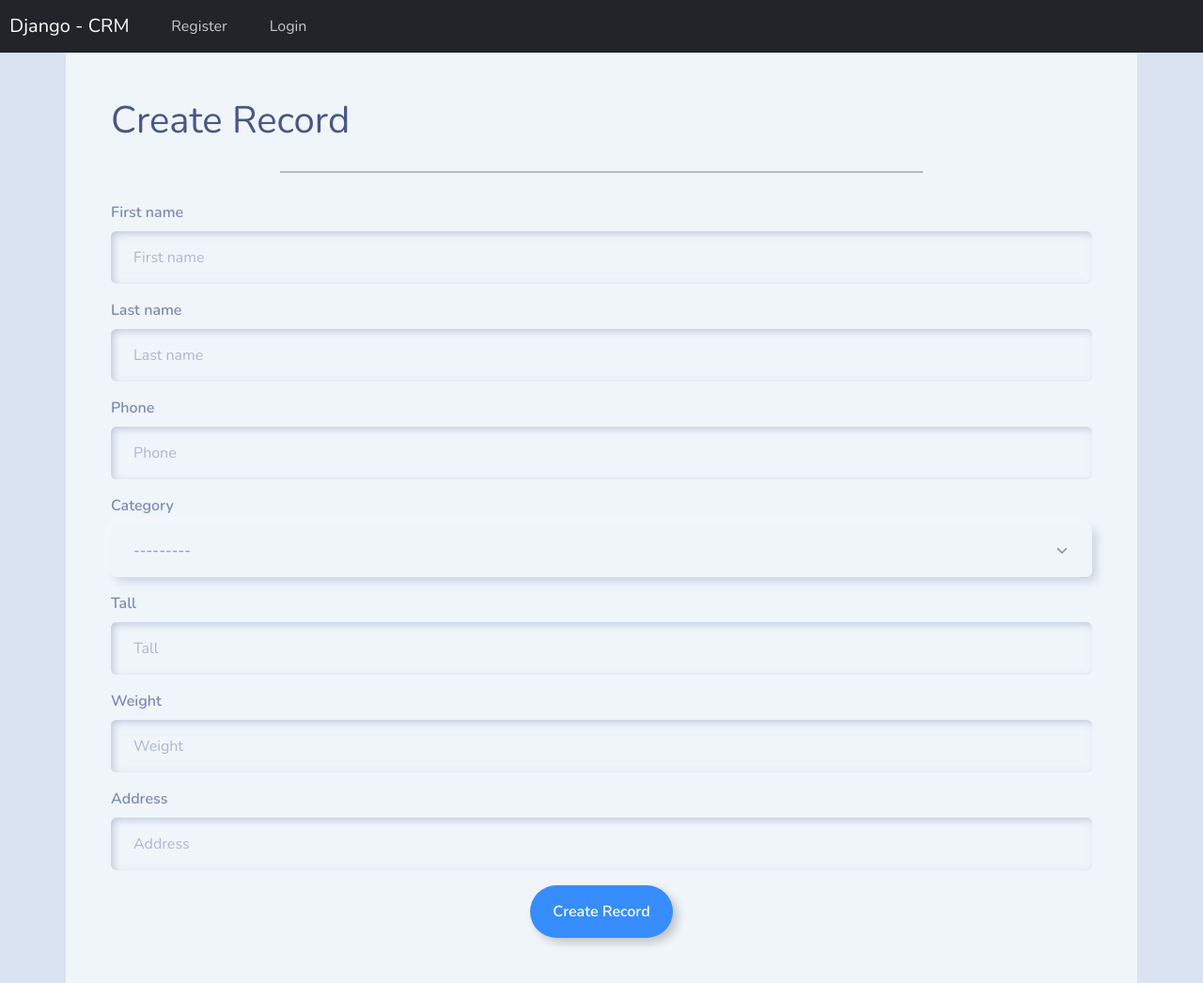
After one commit to ahmedfetooh1/CRM, a Django app: page /create-record in a window 1280 px wide. The commit adds this page. Shown: the whole page at 94% size. Run offline with Django 5.2, Linux system fonts and the light colour scheme; data comes from the database, SQL or seed files in the repository; both versions use the stored data as it was after the commit; some libraries are stand-ins or nearby versions.

```diff
--- /dev/null
+++ b/templates/web/create-record.html
@@ -0,0 +1,19 @@
+{% extends 'base.html' %}
+{% load bootstrap5 %}
+
+
+{% block content %}
+<div class="container bg-light shadow-md p-5 form-layout">
+    <h1>Create Record</h1>
+    <hr style="border: 1px solid #000; margin: 30px 180px;" >
+    <form method="POST">
+        {% csrf_token %}
+        {% bootstrap_form form %}
+        <div class="text-center">
+            <button type="submit" class="btn btn-outline-primary">Create Record</button>
+        </div>
+    </form>
+
+</div>
+
+{% endblock %}
--- a/webapp/forms.py
+++ b/webapp/forms.py
@@ -1,8 +1,11 @@
 from django import forms
 from django.contrib.auth.forms import UserCreationForm , AuthenticationForm
 from django.contrib.auth.models import User
+from .models import Record
+from django.forms.widgets import TextInput , PasswordInput
 
-from django.forms.widgets import TextInput , PasswordInput
+
+
 class CreateUserForm(UserCreationForm):
     class Meta :
         model = User
@@ -12,3 +15,10 @@ class CreateUserForm(UserCreationForm):
 class LoginForm(AuthenticationForm):
     username = forms.CharField(widget=TextInput)
     password = forms.CharField(widget=PasswordInput)
+
+
+
+class CreateRecordForm(forms.ModelForm):
+    class Meta :
+        model = Record
+        fields = ['first_name','last_name','phone','category','tall','weight','address']
--- a/webapp/models.py
+++ b/webapp/models.py
@@ -19,5 +19,8 @@ class Record(models.Model):
     address = models.CharField(max_length=500)
     create_at = models.DateField(auto_now_add=True)
 
+    class Meta:
+        ordering = ['-create_at']
+
     def __str__(self):
         return self.first_name + " " + self.last_name
--- a/webapp/urls.py
+++ b/webapp/urls.py
@@ -7,4 +7,5 @@ urlpatterns = [
     path('my-login/',views.my_login,name='login'),
     path('dashboard/',views.dashboard,name='dashboard'),
     path('logout/',views.my_logout,name='logout'),
+    path('create-record',views.create_record,name='createrecord')
 ]
--- a/webapp/views.py
+++ b/webapp/views.py
@@ -1,7 +1,8 @@
 from django.shortcuts import render ,redirect
-from .forms import CreateUserForm , LoginForm
+from .forms import CreateUserForm , LoginForm ,CreateRecordForm
 from django.contrib.auth import authenticate , login , logout
 from django.contrib.auth.decorators import login_required
+from .models import Record
 # Create your views here.
 def index(request):
     return render(request , 'web/index.html')
@@ -48,10 +49,27 @@ def my_login(request):
 
 @login_required(login_url='login')
 def dashboard(request):
-    return render(request,'web/dashboard.html')
+    records = Record.objects.all()
+    return render(request,'web/dashboard.html',context={'record':records})
 
 
 
 def my_logout(request):
     logout(request)
     return redirect('login')
+
+
+def create_record(request):
+    form = CreateRecordForm()
+    if request.method == 'POST':
+        form = CreateRecordForm(request.POST)
+        if form.is_valid():
+            form.save()
+            return redirect('dashboard')
+    else :
+        form = CreateRecordForm()
+
+    context = {
+        'form':form
+    }
+    return render(request,'web/create-record.html',context)
```
Also changed, not shown: templates/web/dashboard.html (+38 -1 lines), db.sqlite3.
